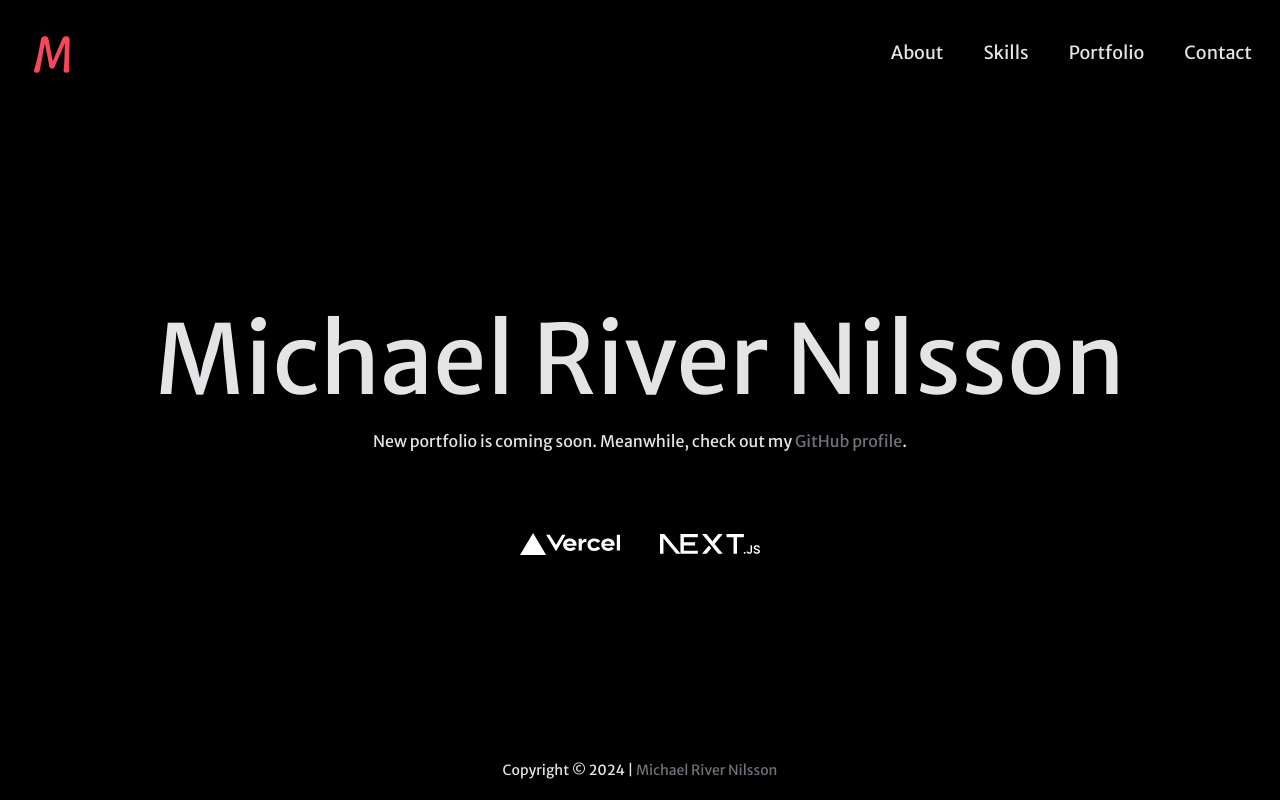
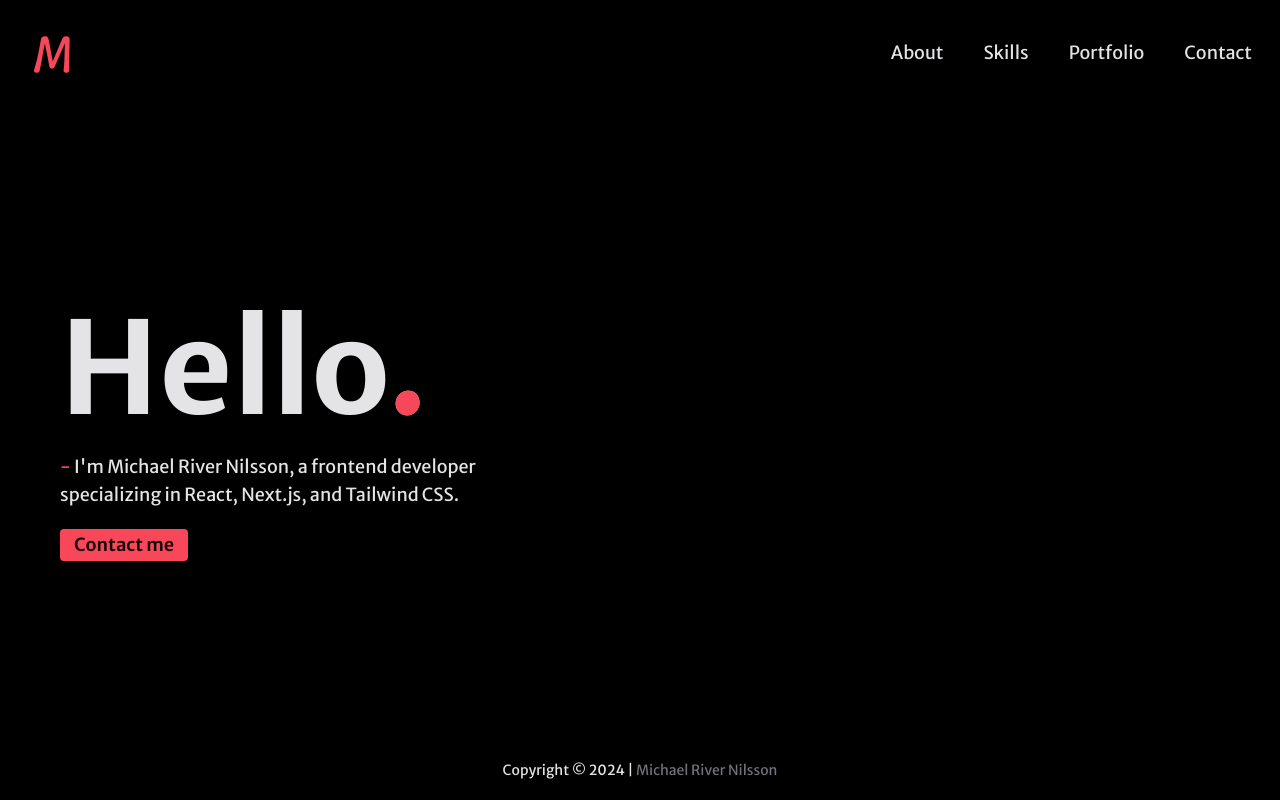
Before and after one commit to RiverMichael/mrn-portfolio, a Next.js app: page / in a window 1280 px wide. Built offline with nearby package versions, Linux system fonts and the light colour scheme.

Commit message:
Creates HeroSection and adds it to the Home page

```diff
--- /dev/null
+++ b/app/components/HeroSection/index.jsx
@@ -0,0 +1,23 @@
+export default function HeroSection() {
+  return (
+    <section className="flex w-full flex-col px-10">
+      <div className="max-w-lg">
+        <h1 className="text-edge-outline font-display animate-title cursor-default whitespace-nowrap bg-zinc-200 bg-clip-text py-5 text-left text-6xl font-bold text-transparent duration-500 sm:text-8xl xl:text-9xl">
+          Hello
+          <span className="text-primary">.</span>
+        </h1>
+
+        <div className="animate-fade-in duration-500">
+          <p className="text-lg">
+            <span className="text-primary">-</span> I'm Michael River Nilsson, a
+            frontend developer specializing in React, Next.js, and Tailwind CSS.
+          </p>
+
+          <button className="btn btn-primary btn-sm mt-5 rounded border-2 text-lg hover:bg-black hover:text-primary">
+            Contact me
+          </button>
+        </div>
+      </div>
+    </section>
+  );
+}
--- a/app/page.jsx
+++ b/app/page.jsx
@@ -1,48 +1,11 @@
 import Link from "next/link";
 import Image from "next/image";
+import HeroSection from "./components/HeroSection";
 
 export default function Home() {
   return (
     <main className="flex grow flex-col items-center justify-center px-5">
-      <div className="animate-glow h-px w-screen animate-fade-left bg-gradient-to-r from-zinc-300/0 via-zinc-300/50 to-zinc-300/0 md:block" />
-      <h1 className="text-edge-outline font-display animate-title cursor-default whitespace-nowrap bg-zinc-200 bg-clip-text py-5 text-center text-4xl text-transparent duration-1000 sm:text-6xl xl:text-8xl">
-        Michael River Nilsson
-      </h1>
-      <div className="animate-glow h-px w-screen animate-fade-right bg-gradient-to-r from-zinc-300/0 via-zinc-300/50 to-zinc-300/0 md:block" />
-      <div className="animate-fade-in">
-        <p className="text-center">
-          New portfolio is coming soon. Meanwhile, check out my{" "}
-          <Link
-            href="https://www.github.com/rivermichael"
-            target="_blank"
-            className="ease-in-outlink link transition-all duration-300 "
-          >
-            GitHub profile
-          </Link>
-          .
-        </p>
-      </div>
-
-      <div className="mt-20 flex animate-fade-in items-center justify-center gap-10">
-        <Link href="https://www.vercel.com" target="_blank">
-          <Image
-            src="/vercel.svg"
-            alt="Vercel Logo"
-            className="invert"
-            width={100}
-            height={24}
-          />
-        </Link>
-        <Link href="https://www.nextjs.org" target="_blank">
-          <Image
-            src="/next.svg"
-            alt="NextJS Logo"
-            className="invert"
-            width={100}
-            height={24}
-          />
-        </Link>
-      </div>
+      <HeroSection />
     </main>
   );
 }
```
